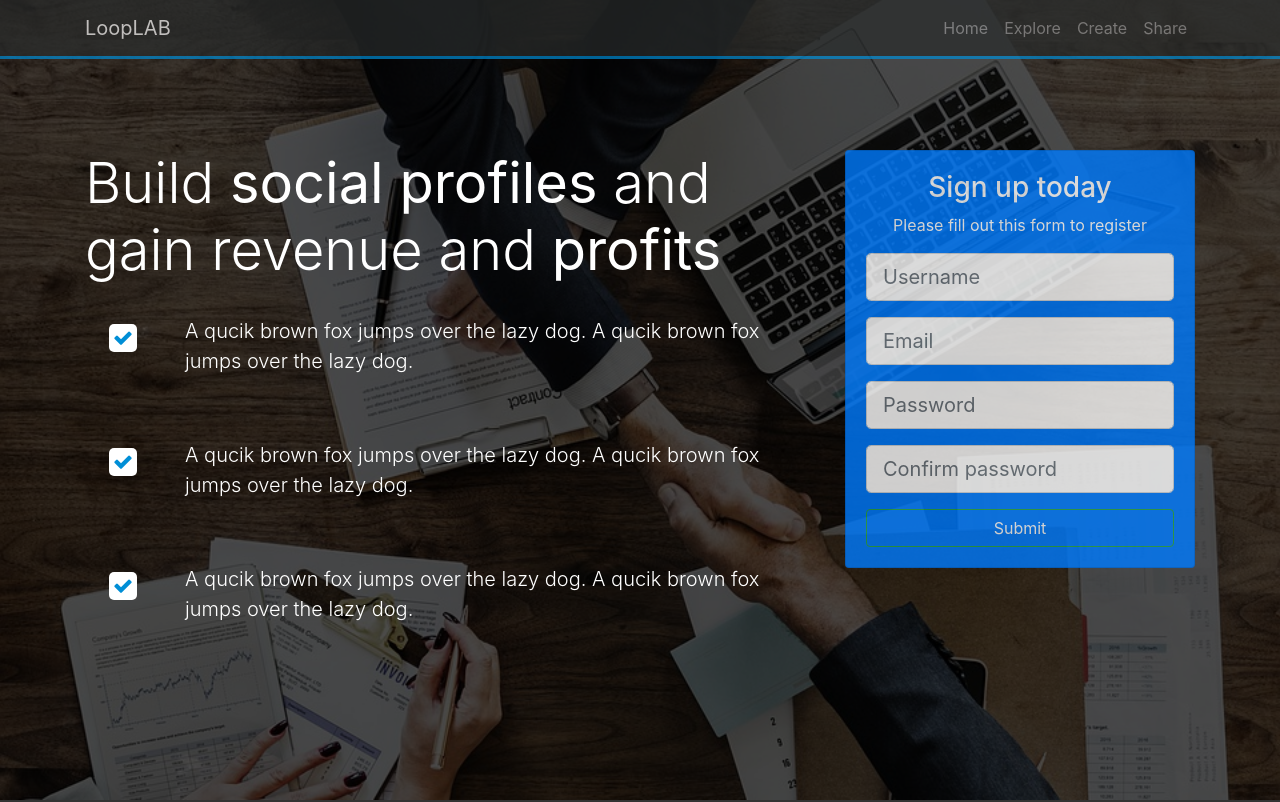
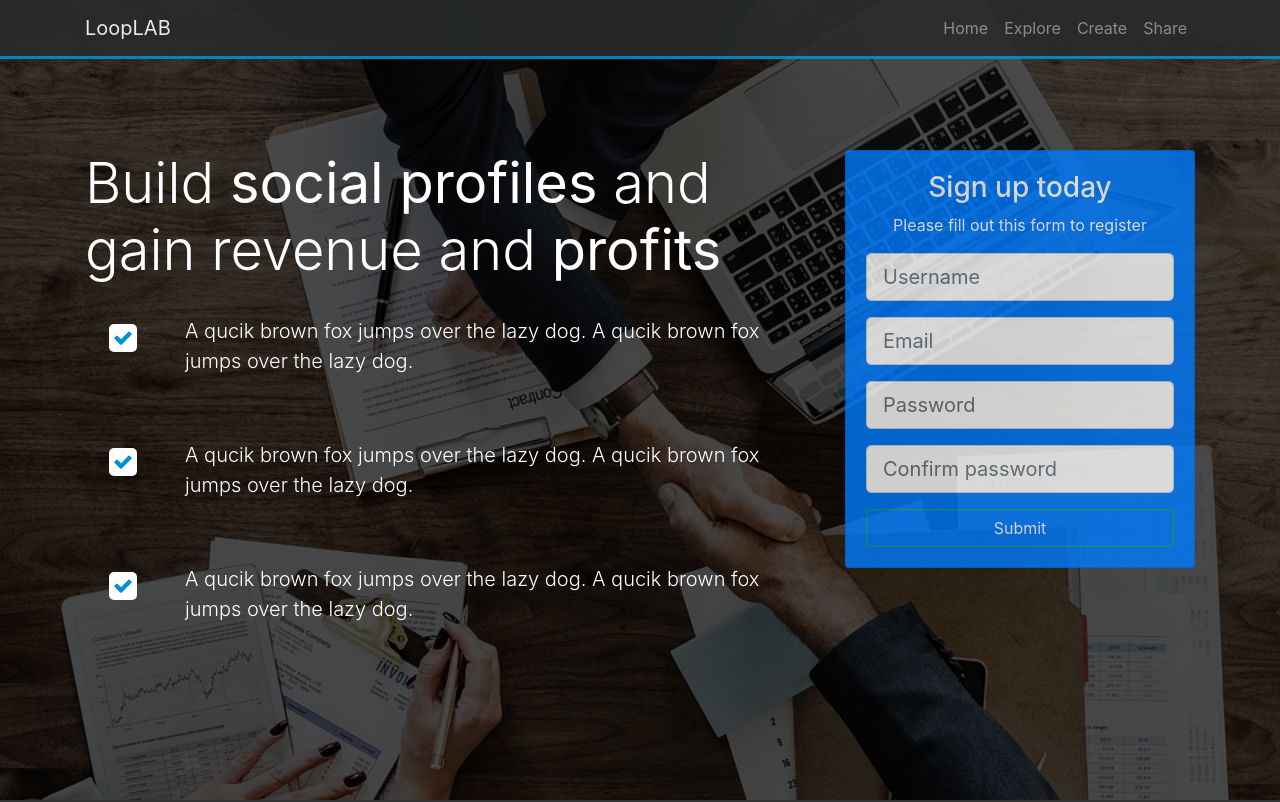
Before and after one commit to Ziaul-hasan/old-project, a plain HTML site: page index.html in a window 1280 px wide. Shown: the top 802 px of the page. Drawn offline with Linux system fonts and the light colour scheme.

Commit message:
Update style.css

```diff
--- a/css/style.css
+++ b/css/style.css
@@ -5,7 +5,7 @@ body{
 .navbar{
     border-bottom: 3px solid #008ed6;
     background: #292b2c;
-    opacity: .7;
+    opacity: .9;
 }
 
 #home-section{
```
